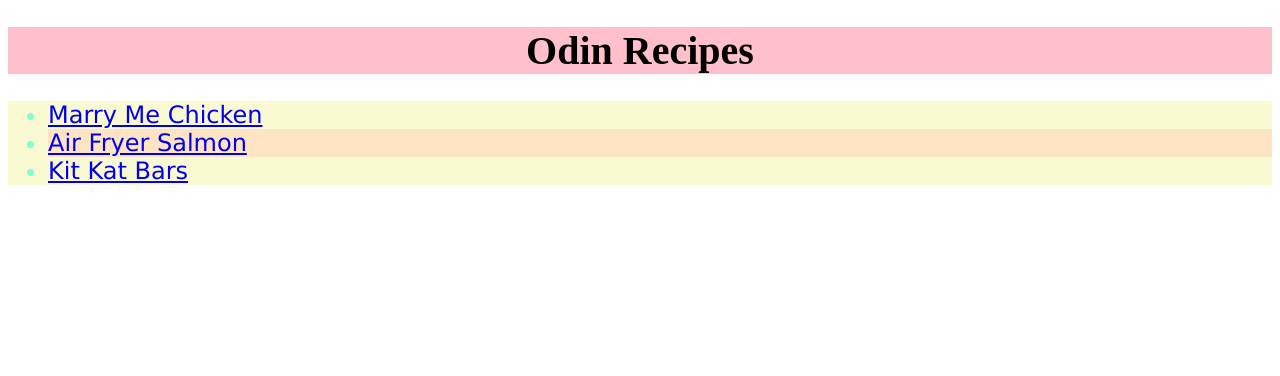
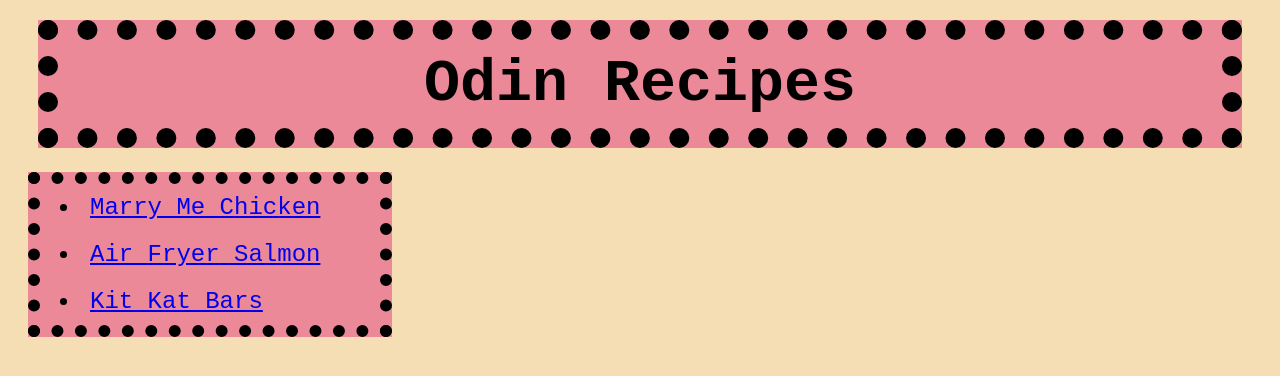
Before and after one commit to karher1/odin-recipes, a plain HTML site: page index.html in a window 1280 px wide. Drawn offline with Linux system fonts and the light colour scheme.

Commit message:
Edit file to include padding and margin

```diff
--- a/style.css
+++ b/style.css
@@ -1,16 +1,45 @@
+html {
+    box-sizing: border-box;
+}
+
+body {
+    background-color: wheat;
+}
+
 .title {
-    background-color: pink;
-    font-size: 40px;
+    background-color: #ec8999;
+    font-family: 'Courier New', Courier, monospace;
+    font-size: 60px;
     text-align: center;
+    margin: 20px 30px 20px 30px;
+    padding-top: 10px;
+    padding-bottom: 10px;
+    border-color: black;
+    border-style: dotted;
+    border-width: 20px;
+
 }
 
 .list {
-    background-color: lightgoldenrodyellow;
-    font-family: 'Lucida Sans', Verdana, sans-serif;
+    background-color: #ec8999;
+    font-family: 'Courier New', Courier, monospace;
     font-size: 24px;
-    color:aquamarine
+    color: black;
+    width: 300px;
+    margin-left: 20px;
+    border-style: dotted;
+    border-width: 12px;
+}
+
+#first {
+    padding: 10px;
+
 }
 
 #second {
-    background-color: bisque;
+    padding: 10px;
 }
+
+#third {
+    padding: 10px;
+}
```
